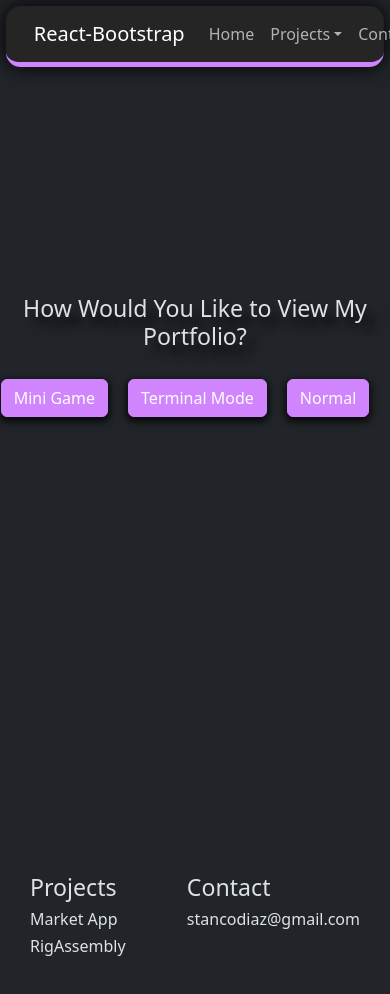
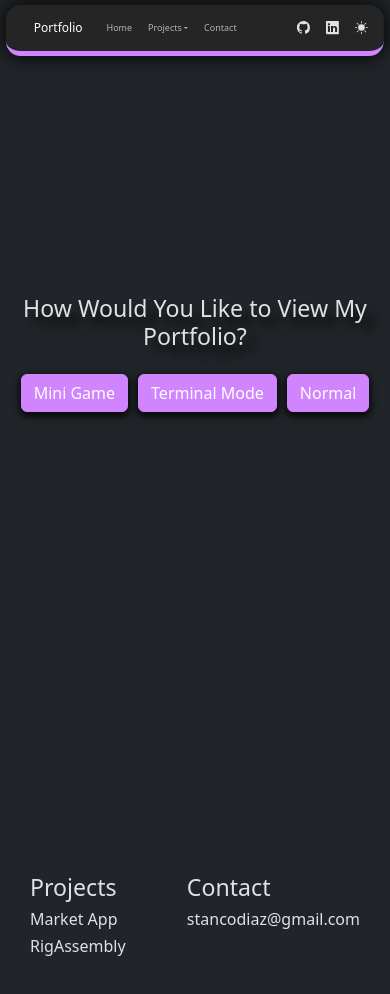
Before and after one commit to Stanco27/Portfolio, a React (Vite) app: page /#/ in a window 390 px wide. Before the commit this address led to /#/Home. Shown: the top 994 px of the page. Built offline with nearby package versions, Linux system fonts and the light colour scheme.

Commit message:
fixed mobile view

```diff
--- a/src/Contact/contact-page.css
+++ b/src/Contact/contact-page.css
@@ -15,3 +15,13 @@
     width: 75%;
     margin: 0 auto;
 }
+
+.contact-text{
+    font-size: 18px;
+}
+
+@media only screen and (max-width: 798px) {
+    .contact-text {
+        font-size: 14px;
+    }
+}
--- a/src/Contact/contact-page.tsx
+++ b/src/Contact/contact-page.tsx
@@ -9,8 +9,8 @@ const ContactPage = () => {
           Contact Information
         </Card.Title>
         <div className="d-flex justify-content-between">
-        <Card.Text className="mb-4">Email:</Card.Text>
-        <Card.Text className="mb-4">stancodiaz@gmail.com</Card.Text>
+        <Card.Text className="mb-4 contact-text">Email:</Card.Text>
+        <Card.Text className="mb-4 contact-text">stancodiaz@gmail.com</Card.Text>
         </div>
       </Card>
     </div>
--- a/src/Main-Page/choice-container.css
+++ b/src/Main-Page/choice-container.css
@@ -12,8 +12,6 @@
 }
 
 .choice-button {
-    margin-right: 20px;
-    margin-top: 20px;
     background-color: rgb(208, 133, 255);
     border: solid 1px rgb(208, 133, 255);
     box-shadow: 0px 3px 7px 2px rgba(0, 0, 0, 0.767);
@@ -33,6 +31,13 @@
     transform: scale(0.95);
 }
 
+.choice-div {
+    display: flex;
+    justify-content: center;
+    gap: 10px;
+    margin-top: 15px;
+}
+
 
 @keyframes fade {
     from {
--- a/src/navigation-bar.css
+++ b/src/navigation-bar.css
@@ -20,3 +20,44 @@
     transition: ease 1s;
     margin: 0px 6px;
 }
+
+@media only screen and (max-width: 800px) {
+    .nav-links{
+        font-size: 10px;
+    }
+
+    .nav-brand {
+        font-size: 18px;
+    }
+
+    .icon-buttons {
+        font-size: 22px;
+    }
+
+    @media only screen and (max-width: 799px) {
+        .nav-links{
+            font-size: 10px;
+        }
+
+        .nav-brand {
+            font-size: 14px;
+        }
+
+        .icon-buttons {
+            font-size: 18px;
+        }
+    }
+    @media only screen and (max-width: 798px) {
+        .nav-links{
+            font-size: 9px;
+        }
+
+        .nav-brand {
+            font-size: 12px;
+        }
+
+        .icon-buttons {
+            font-size: 17px;
+        }
+    }
+}
--- a/src/navigation-bar.tsx
+++ b/src/navigation-bar.tsx
@@ -20,8 +20,8 @@ const NavigationBar = () => {
   return (
     <Navbar className="navigation-bar justify-content-between px-3">
       <Container>
-        <Navbar.Brand href="/Portfolio/#/Home">
-          React-Bootstrap
+        <Navbar.Brand href="/Portfolio/#/Home" className="nav-brand">
+          Portfolio
         </Navbar.Brand>
         <Navbar.Toggle aria-controls="basic-navbar-nav" />
         <Navbar.Collapse id="basic-navbar-nav">
@@ -39,8 +39,8 @@ const NavigationBar = () => {
           </Nav>
         </Navbar.Collapse>
       </Container>
-      <BsGithub className="me-4 icon-buttons" onClick={() =>(window.location.href = "http://www.github.com/Stanco27")}/>
-      <BsLinkedin className="me-4 icon-buttons" onClick={() => window.location.href = "http://www.linkedin.com/in/stanco-diaz-b418a117b"}/>
+      <BsGithub className="me-3 icon-buttons" onClick={() =>(window.location.href = "http://www.github.com/Stanco27")}/>
+      <BsLinkedin className="me-3 icon-buttons" onClick={() => window.location.href = "http://www.linkedin.com/in/stanco-diaz-b418a117b"}/>
       <ThemeButton />
     </Navbar>
   );
```
